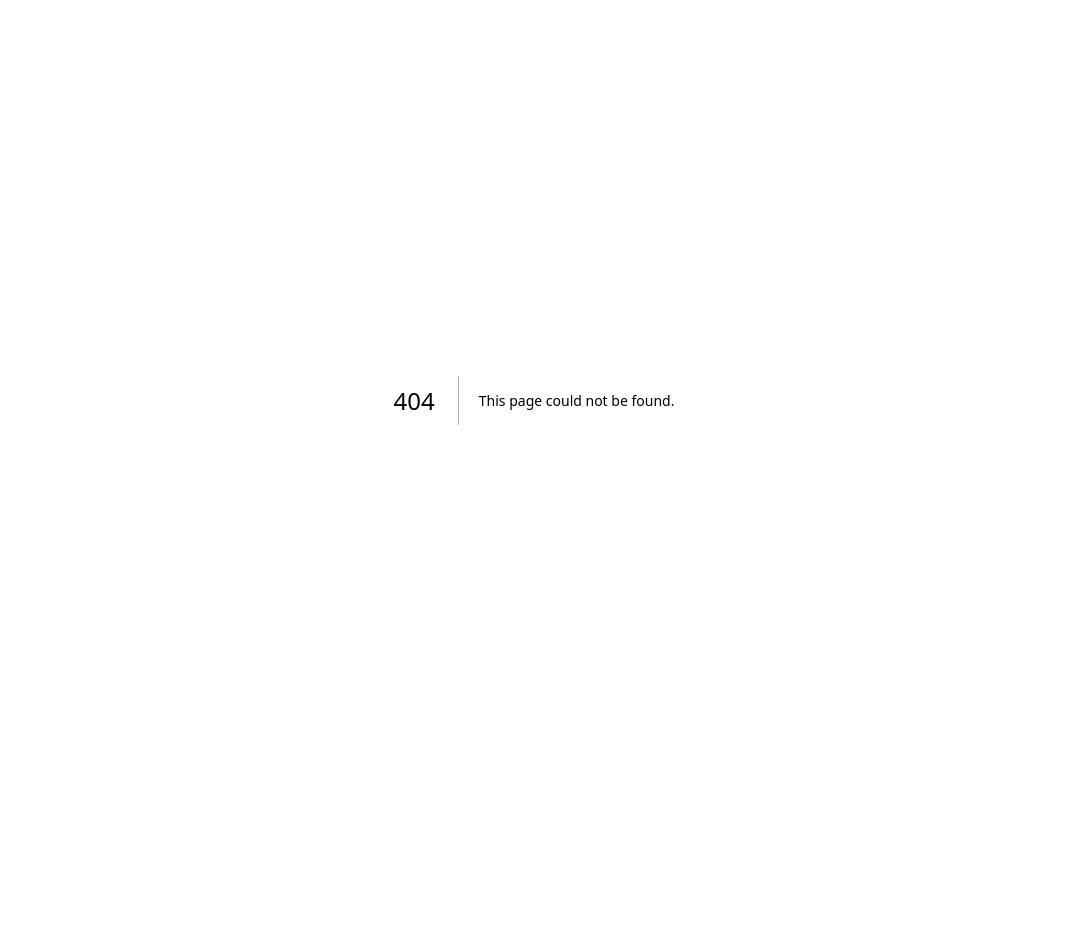
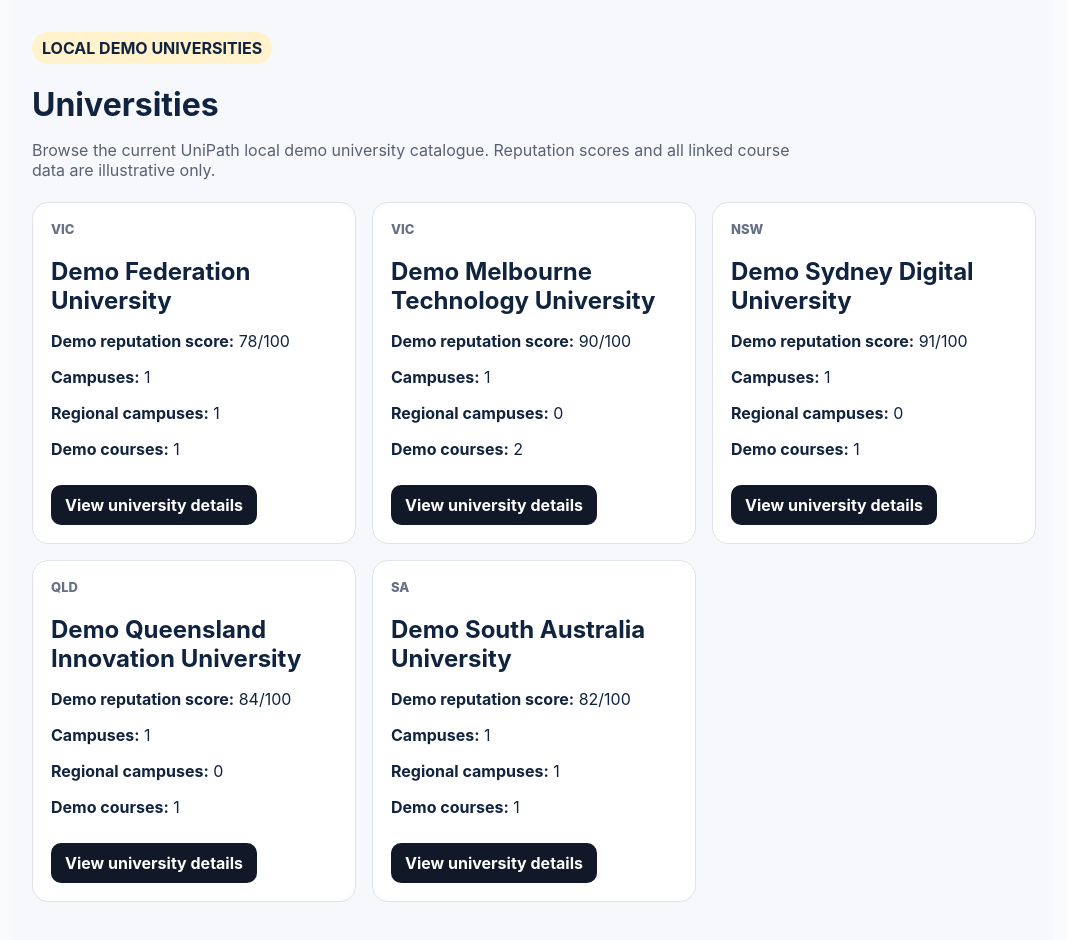
Before and after one commit to bkushen/unipath-australia, a Next.js app: page /local-v2/universities in a window 1280 px wide. Before the commit this address had no page. Shown: the top 940 px of the page, without its empty margins (106-1173 px from the left). Before the commit the page ends 800 px from the top, so only its background shows below. Built offline with nearby package versions, Linux system fonts and the light colour scheme.

Commit message:
Add local V2 universities catalogue

```diff
--- /dev/null
+++ b/app/local-v2/universities/page.tsx
@@ -0,0 +1,33 @@
+import Link from "next/link";
+import { demoCampuses, demoCourses, demoUniversities } from "@/lib/local-v2/fixtures";
+
+export default function UniversitiesPage() {
+  return (
+    <main style={{ maxWidth: 1040, margin: "0 auto", padding: "32px 18px 70px", background: "#f6f8fb", minHeight: "100vh" }}>
+      <div style={{ marginBottom: 22 }}>
+        <span style={{ display: "inline-block", padding: "6px 10px", borderRadius: 999, background: "#fff2cc", fontWeight: 750 }}>LOCAL DEMO UNIVERSITIES</span>
+        <h1 style={{ marginBottom: 8 }}>Universities</h1>
+        <p style={{ color: "#586174", maxWidth: 760 }}>Browse the current UniPath local demo university catalogue. Reputation scores and all linked course data are illustrative only.</p>
+      </div>
+
+      <section style={{ display: "grid", gridTemplateColumns: "repeat(auto-fit, minmax(280px, 1fr))", gap: 16 }}>
+        {demoUniversities.map((university) => {
+          const campuses = demoCampuses.filter((campus) => campus.universityId === university.id);
+          const courses = demoCourses.filter((course) => course.universityId === university.id);
+          const regionalCampuses = campuses.filter((campus) => campus.regional).length;
+          return (
+            <article key={university.id} style={{ border: "1px solid #dfe3ea", borderRadius: 16, padding: 18, background: "#fff" }}>
+              <div style={{ fontSize: 13, fontWeight: 800, color: "#667085" }}>{university.state}</div>
+              <h2 style={{ marginBottom: 10 }}>{university.name}</h2>
+              <p><strong>Demo reputation score:</strong> {university.reputationScore}/100</p>
+              <p><strong>Campuses:</strong> {campuses.length}</p>
+              <p><strong>Regional campuses:</strong> {regionalCampuses}</p>
+              <p><strong>Demo courses:</strong> {courses.length}</p>
+              <Link href={`/local-v2/universities/${university.id}`} style={{ display: "inline-block", marginTop: 10, padding: "10px 14px", borderRadius: 10, background: "#111827", color: "#fff", textDecoration: "none", fontWeight: 750 }}>View university details</Link>
+            </article>
+          );
+        })}
+      </section>
+    </main>
+  );
+}
```
